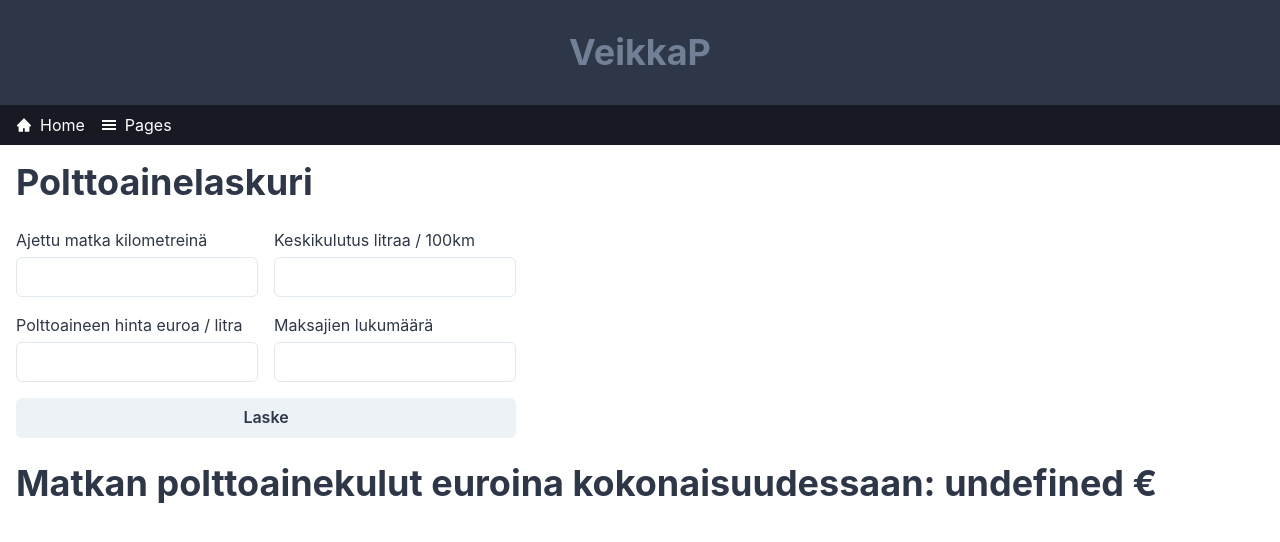
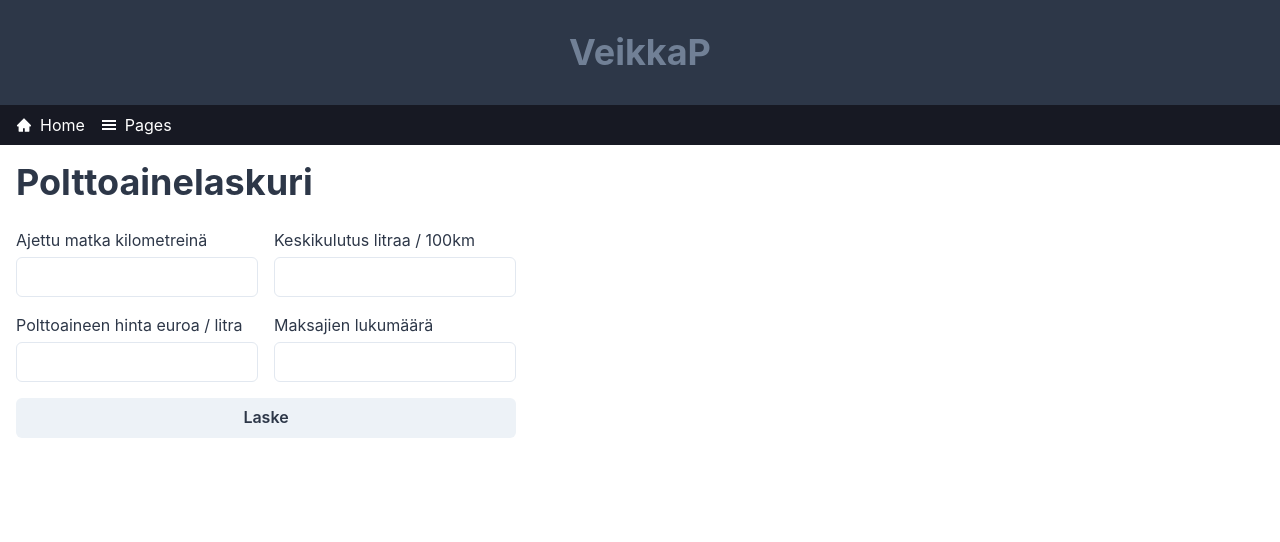
Before and after one commit to Iiigorriii/reactnettisivut, a Next.js app: page /PolttoaineLaskuri in a window 1280 px wide. Shown: the top 542 px of the page. Built offline with nearby package versions, Linux system fonts and the light colour scheme.

Commit message:
Update index.js

```diff
--- a/pages/PolttoaineLaskuri/index.js
+++ b/pages/PolttoaineLaskuri/index.js
@@ -15,37 +15,23 @@ const Polttoainelaskuri = () => {
   const [calculateTot, setcalculateTot] = useState();
 
   // //Matkan polttoainekulut euroina kokonaisuudessaan
-  // const calculateKok = (kilometrit, keskikulutus, litrahinta, maksajat) => {
-  //   return Number(kilometrit * (keskikulutus / 100) * litrahinta).toFixed(1);
-  // };
+
 
     //Matkan polttoainekulut euroina yhdeltän
     const calculate = (kilometrit, keskikulutus, litrahinta, maksajat) => {
-      return Number(kilometrit * (keskikulutus / 100) * litrahinta / maksajat).toFixed(1);
+      return Number(kilometrit * (keskikulutus / 100) * litrahinta / maksajat).toFixed(2);
     };
 
   const onClick = () => {
-    const result = calculate();
+    const result = calculate(
+      kilometrit,
+      keskikulutus,
+      litrahinta,
+      maksajat
+    );
     setAnswer(result);
   };
 
-////////////////////
-
-// function calculate() {
-  //   //Matkan polttoainekulut euroina kokonaisuudessaan
-  //   const calculateKok = kilometrit * (keskikulutus / 100) * litrahinta
-
-  //   //Matkan polttoainekulut euroina yhdeltän
-  //   const calculateYhd = kilometrit * (keskikulutus / 100) * litrahinta / maksajat
-  // };
-
-  //   const onClick = () => {
-  //   const result = calculate(
-  //   calculateTot,
-  //   calculateKok
-  //   );
-  //   setAnswer(result)
-  // };
 
 
   return (
@@ -100,11 +86,11 @@ const Polttoainelaskuri = () => {
       </div>
       <br />
       <Heading ssize={"md"}>
-        {calculate
-          ? "Matkan polttoainekulut euroina kokonaisuudessaan: " + calculateKok + " €"
+        {answer
+          ? "Matkan polttoainekulut euroina kokonaisuudessaan: " + answer + " €"
           : ""}
       </Heading>
-      <Heading size={"md"}>
+      {/* <Heading size={"md"}>
         {calculateKok
           ? "Matkan polttoainekulut euroina kokonaisuudessaan: " + calculateKok + " €"
           : ""}
@@ -113,7 +99,7 @@ const Polttoainelaskuri = () => {
         {calculateTot
           ? "Matkan polttoainekulut euroina yhdeltä: " + calculateTot + " €"
           : ""}
-      </Heading>
+      </Heading> */}
     </Layout>
   );
 };
```
